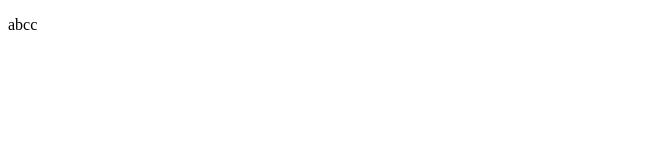
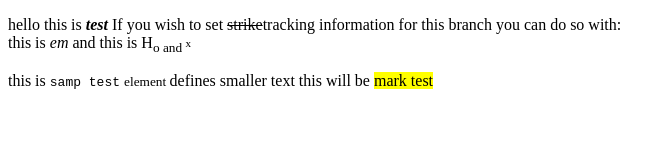
Before and after one commit to githubPA001/Test, a plain HTML site: page Index.html in a window 1280 px wide. Shown: the whole page, without its empty margins (0-671 px from the left). Drawn offline with Linux system fonts and the light colour scheme.

Commit message:
HTML ex01

```diff
--- a/Index.html
+++ b/Index.html
@@ -3,9 +3,13 @@
 <head>
     <meta charset="UTF-8">
     <meta name="viewport" content="width=device-width, initial-scale=1.0">
-    <title>Document</title>
+    <title>Document ..</title>
 </head>
 <body>
-    <p> abcc</p>
+    <p> hello this is <b><i>test</i></b> If you wish to set <strike> strike</strike>tracking information for this branch you can do so with:<br> this is <em> em</em> and this is H<sub>o and <sup>x</sup></sub><br></p>
+
+    this is <samp> samp test</samp>
+    <small>element </small>defines smaller text
+    this will be <mark> mark test</mark>
 </body>
 </html>
```
